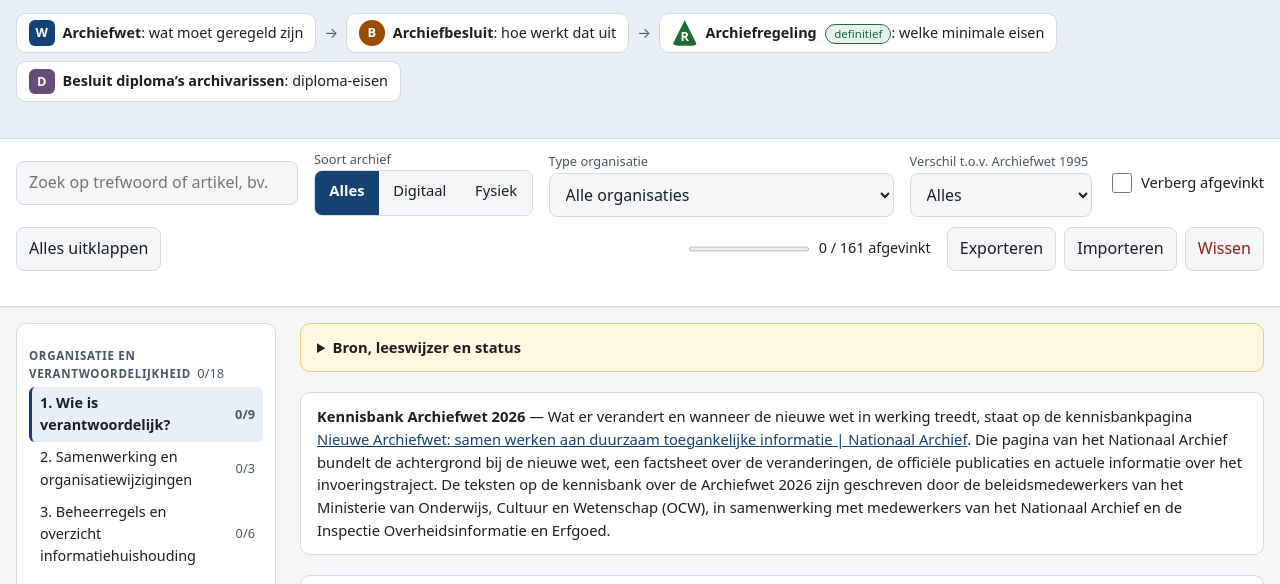
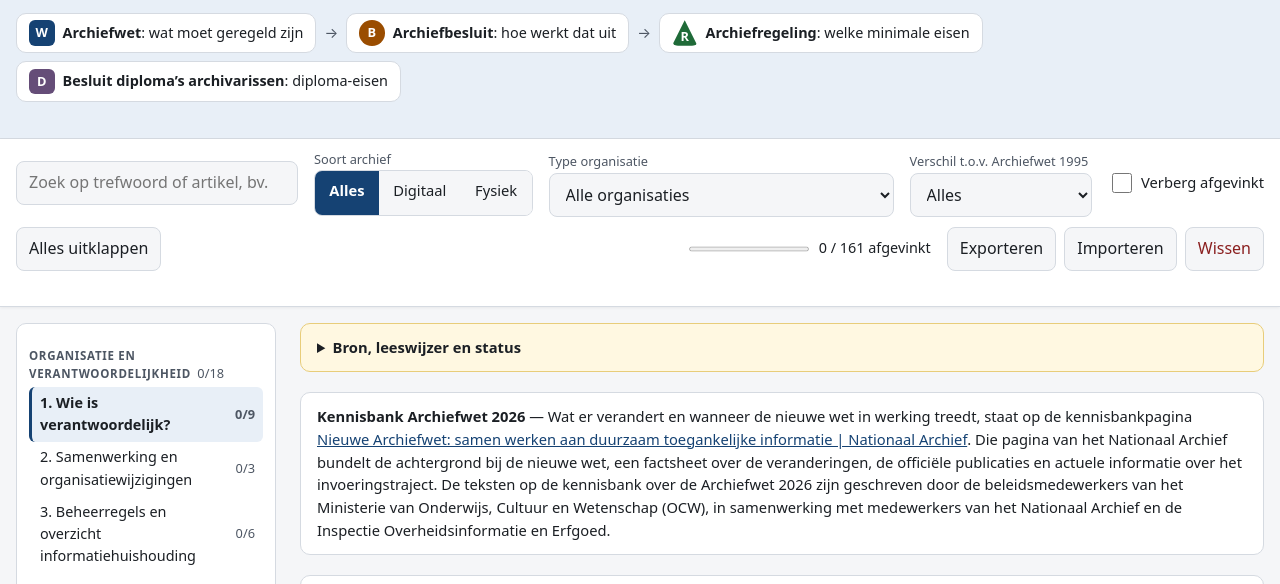
Before and after one commit to RvanVeenendaal/Archiefwet2026BesluitEnRegelingInEenOverzicht, a plain HTML site: page index.html in a window 1280 px wide. Shown: the part 142-726 px from the top of the page. Drawn offline with Linux system fonts and the light colour scheme.

Commit message:
Statuschip 'definitief' verwijderd: Wet, Besluit en Regeling worden alsgewone, definitieve bronnen behandeld
- chip uit legenda en laagkop (incl. JS-logica en CSS-klasse .chip.definitief) verwijderd
- README-zin over 'als definitief gemarkeerd' ingekort tot alleen het publicatiefeit

Generated by Mistral Vibe.
Co-Authored-By: Mistral Vibe <vibe@mistral.ai>

```diff
--- a/index.html
+++ b/index.html
@@ -136,7 +136,6 @@
   .none { margin:.25rem 0 0; color:var(--muted); font-style:italic; font-size:.88rem; }
   .none[hidden] { display:none; }
   .chip { display:inline-block; font-size:.72rem; border-radius:10px; padding:0 .5rem; margin-left:.3rem; vertical-align:middle; white-space:nowrap; }
-  .chip.definitief { background:var(--regeling-bg); border:1px solid var(--regeling); color:var(--regeling); }
   .badge.pm { background:var(--accent); }
   .tools { border-top:1px solid var(--line); background:var(--surface-2); padding:.55rem 1.1rem .9rem; }
   .tools.hidden, .cols.hidden { display:none; }
@@ -193,7 +192,7 @@
       <li class="arrow" aria-hidden="true">→</li>
       <li><span class="badge b" aria-hidden="true">B</span><span><strong>Archiefbesluit</strong>: hoe werkt dat uit</span></li>
       <li class="arrow" aria-hidden="true">→</li>
-      <li><span class="badge r" aria-hidden="true">R</span><span><strong>Archiefregeling</strong> <span class="chip definitief">definitief</span>: welke minimale eisen</span></li>
+      <li><span class="badge r" aria-hidden="true">R</span><span><strong>Archiefregeling</strong>: welke minimale eisen</span></li>
       <li><span class="badge d" aria-hidden="true">D</span><span><strong>Besluit diploma’s archivarissen</strong>: diploma-eisen</span></li>
     </ol>
   </div>
@@ -350,8 +349,7 @@ phases.forEach((ph, pi) => {
           : `<div class="item">${art}${head}</div>`;
         return `<li data-id="${esc(id)}" data-kind="${it.k || ""}" data-who="${(it.w || t.w || []).join(" ")}" data-text="${esc(txt)}"><input type="checkbox" aria-labelledby="${esc(t.id)}-h ${esc(id)}-lbl" ${state.done[id] ? "checked" : ""}>${body}</li>`;
       }).join("");
-      const chip = L.key === "regeling" ? ` <span class="chip definitief">definitief</span>` : "";
-      return `<div class="layer ${L.key}"><h3><span class="badge ${L.cls}" aria-hidden="true">${L.letter}</span>${L.name}${chip}</h3><p class="sub">${L.sub}</p>${items.length ? `<ul class="items">${lis}</ul>` : ""}<p class="none" data-static="${items.length ? "" : esc(fallback || (L.key === "wet" ? "" : ""))}" ${items.length ? "hidden" : ""}>${items.length ? "" : esc(fallback)}</p></div>`;
+      return `<div class="layer ${L.key}"><h3><span class="badge ${L.cls}" aria-hidden="true">${L.letter}</span>${L.name}</h3><p class="sub">${L.sub}</p>${items.length ? `<ul class="items">${lis}</ul>` : ""}<p class="none" data-static="${items.length ? "" : esc(fallback || (L.key === "wet" ? "" : ""))}" ${items.length ? "hidden" : ""}>${items.length ? "" : esc(fallback)}</p></div>`;
     }).join("");
     const toolItems = (t.tools || []).map(h => {
       const txt = [h.t, h.d || ""].join(" ").toLowerCase();
```
Also changed, not shown: 1 other file.
